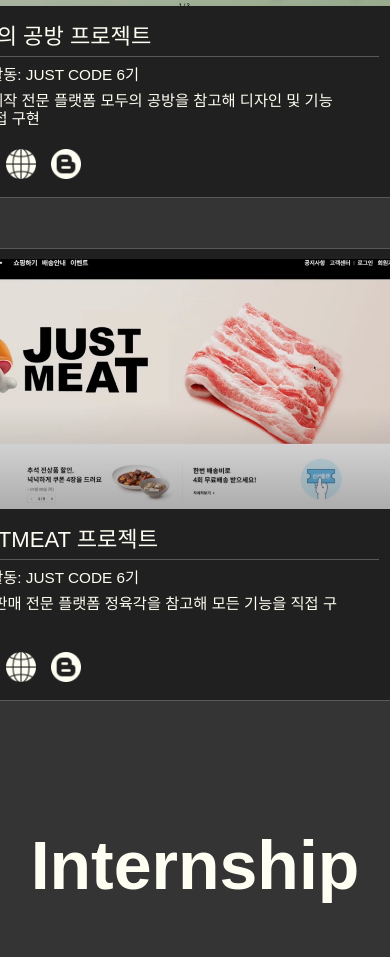
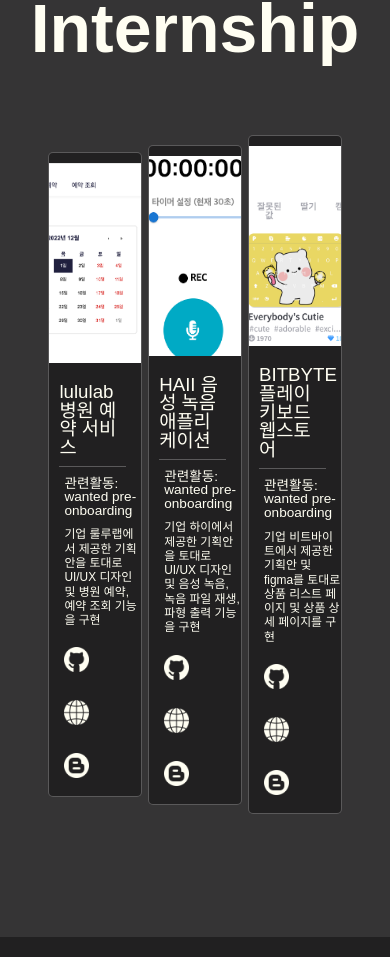
Before and after one commit to seyoung97/seyoung-portfolio, a React (Vite) app: page / in a window 390 px wide. Shown: the part 3095-4052 px from the top of the page. Built offline with nearby package versions, Linux system fonts and the light colour scheme.

Commit message:
🎨Design: Main페이지 Projects 영역 1520 1280 반응형 구현

```diff
--- a/src/components/projects/ProjectCard.tsx
+++ b/src/components/projects/ProjectCard.tsx
@@ -43,7 +43,7 @@
 };
 
 const Article = styled.article`
-  width: 450px;
+  width: 100%;
   margin: 0px 50px 50px 0px;
   border: 1px solid rgb(223, 222, 222, 0.3);
   border-radius: 5px;
@@ -54,10 +54,9 @@
     transition: 0.5s;
   }
   .img_box {
-    width: 449px;
+    width: 100%;
     height: 250px;
     margin-top: 10px;
-    padding: 0px 2px 0px 0px;
     img {
       width: 100%;
       height: 100%;
@@ -90,6 +89,27 @@
       margin: 10px 15px 15px 0px;
     }
   }
+  @media (max-width: 1520px) {
+    .img_box {
+      height: 200px;
+    }
+    .title {
+      font-size: 1.1rem;
+    }
+    .activity {
+      font-size: 0.8rem;
+    }
+    .explain {
+      font-size: 0.7rem;
+    }
+    .links_container {
+      margin-left: 15px;
+      img {
+        width: 25px;
+        margin: 10px 15px 15px 0px;
+      }
+    }
+  }
 `;
 
 export default ProjectCard;
--- a/src/components/projects/Projects.tsx
+++ b/src/components/projects/Projects.tsx
@@ -18,31 +18,35 @@
   return (
     <Section id="projects">
       <Title content={projectsTitle} />
-      <div className="projects_container">
+      <ol className="projects_container">
         {projectsData.projects_list.map((projects, i) => {
           return (
+            <li>
               <ProjectCard
                 key={projects.id}
                 content={projects}
                 type={"P"}
                 index={i}
               />
+            </li>
           );
         })}
-      </div>
+      </ol>
       <Title content={internshipTitle} />
-      <div id="internship" className="projects_container">
+      <ol id="internship" className="projects_container">
         {projectsData.internship_list.map((projects, i) => {
           return (
+            <li>
               <ProjectCard
                 key={projects.id}
                 content={projects}
                 type={"I"}
                 index={i}
               />
+            </li>
           );
         })}
-      </div>
+      </ol>
     </Section>
   );
 };
@@ -60,6 +64,10 @@
     width: 80%;
     margin: auto;
     margin-top: 70px;
+    li {
+      width: calc(90% / 3);
+      margin: calc(3% / 3);
+    }
   }
 `;
 
```
Lines whose indentation alone changed are shown as unchanged.
